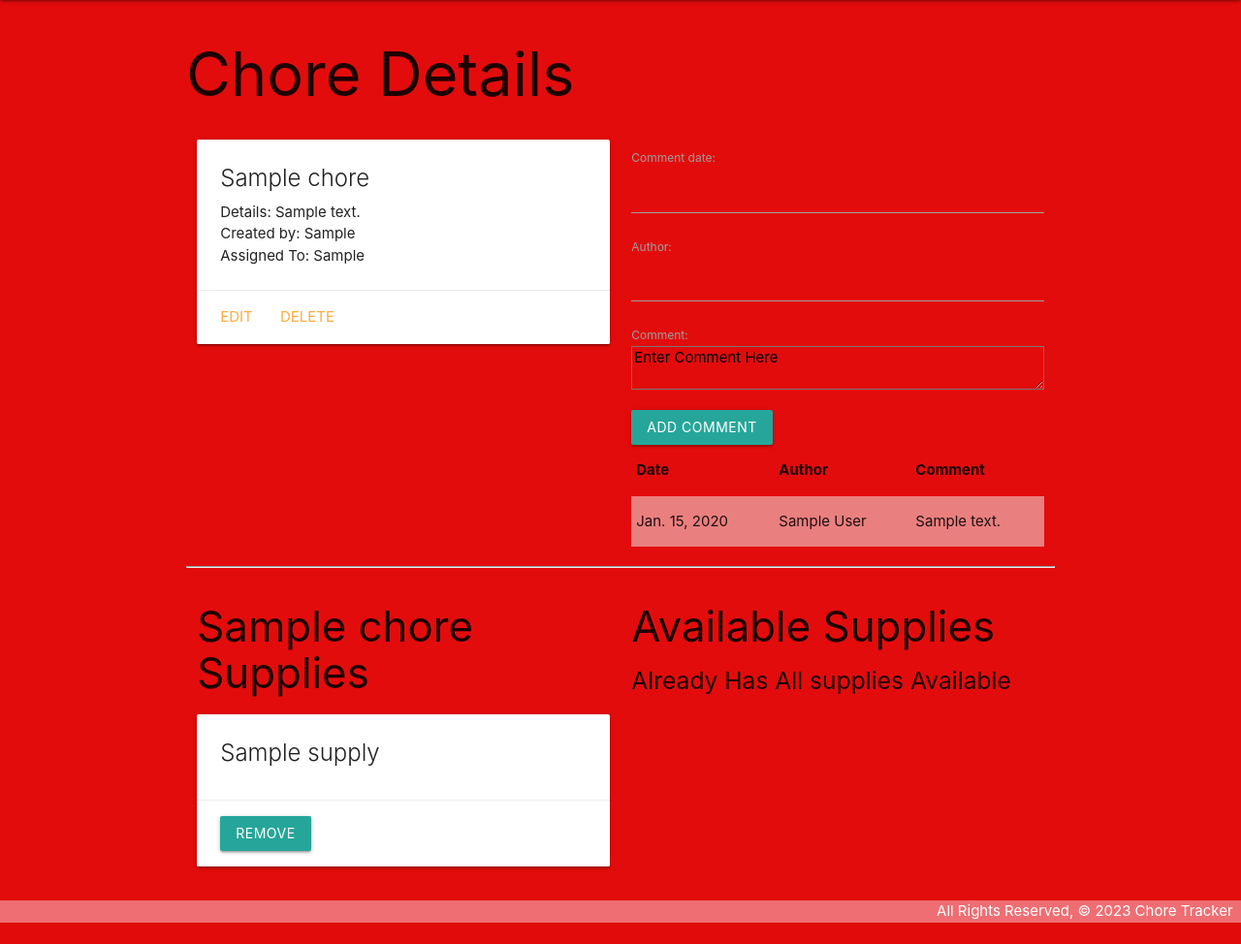
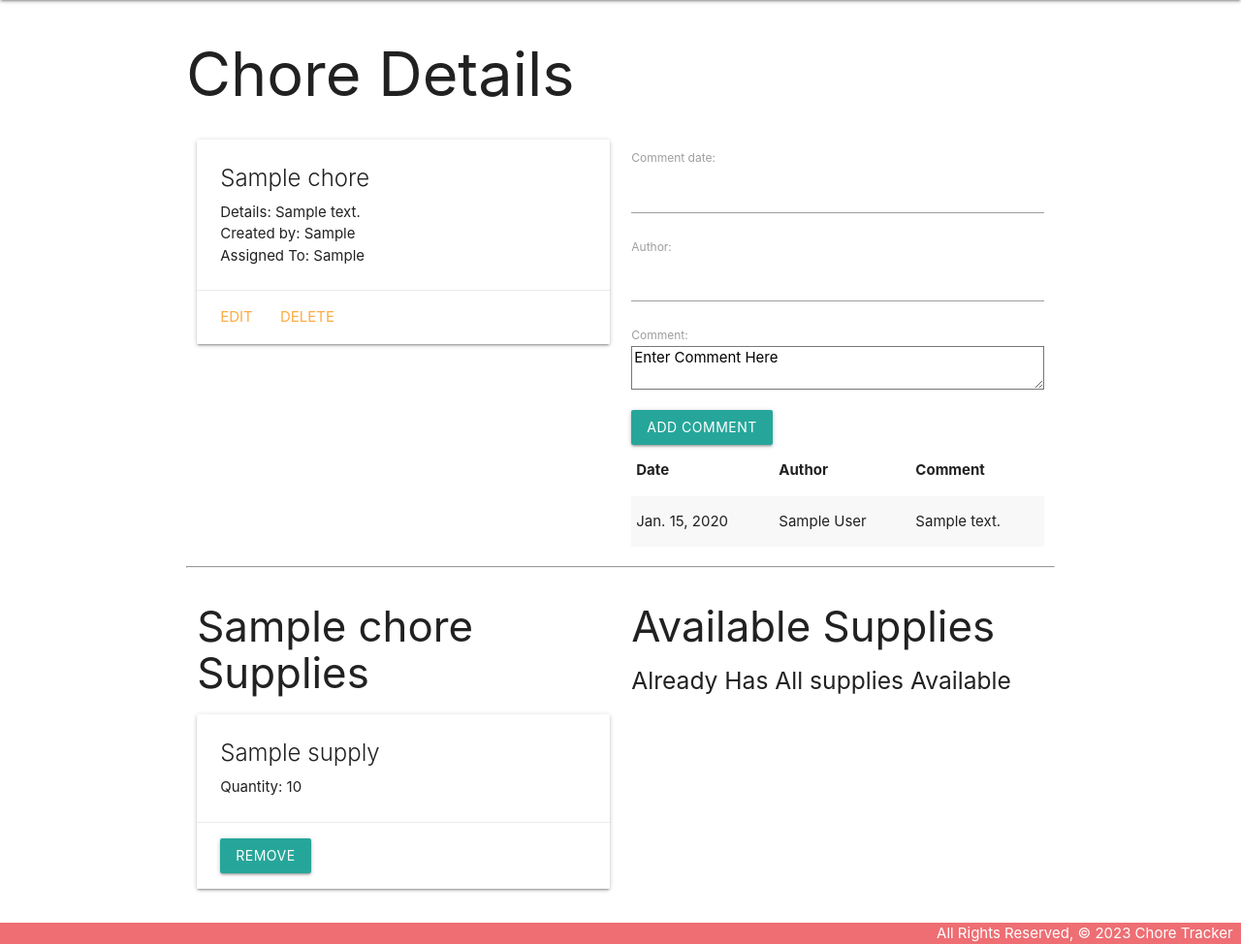
Before and after one commit to Data-Pirates-SEI/Data-Pirates-Project, a Django app: page /chores/1/ in a window 1280 px wide. Shown: the part 64-1038 px from the top of the page at 97% size. Before the commit the page ends 1016 px from the top, so only its background shows below. Run offline with Django 4.2, Linux system fonts and the light colour scheme; a user stored in the database is signed in; tables that the repository leaves empty hold one stand-in row (values such as "Sample post").

Commit message:
Create supply count

```diff
--- a/main_app/models.py
+++ b/main_app/models.py
@@ -7,7 +7,7 @@ from django.contrib.auth.models import User
 
 class Supply(models.Model):
     name = models.CharField(max_length=50)
-
+    qty = models.PositiveIntegerField(default=1)
     def __str__(self):
         return self.name
 
--- a/main_app/static/css/style.css
+++ b/main_app/static/css/style.css
@@ -2,7 +2,6 @@ body {
     display: flex;
     min-height: 100vh;
     flex-direction: column;
-    background-color: rgb(227, 12, 12);
   }
 
   main {
--- a/main_app/templates/chores/detail.html
+++ b/main_app/templates/chores/detail.html
@@ -53,6 +53,7 @@
           <span class="card-title">
             {{ supply.name }}
           </span>
+          <span class''>Quantity: {{ supply.qty }}</span>
         </div>
         <div class="card-action">
           <form action="{% url 'unassoc_supply' chore.id supply.id %}" method="POST">
@@ -72,6 +73,7 @@
     <div class="card">
       <div class="card-content">
         <span class="card-title"> {{ supply.name }} </span>
+        <span class=''>Quantity: {{ supply.qty }} </span>
       </div>
       <div class="card-action">
         <form
--- a/main_app/templates/main_app/supply_detail.html
+++ b/main_app/templates/main_app/supply_detail.html
@@ -8,6 +8,7 @@
     <div class="card">
       <div class="card-content">
         <span class="card-title">{{ supply.name }}</span>
+        <span class=''>Quantity: {{ supply.qty }}</span>
 
       </div>
       <div class="card-action">
--- a/main_app/templates/main_app/supply_list.html
+++ b/main_app/templates/main_app/supply_list.html
@@ -8,7 +8,7 @@
     <div class="card">
         <div class="card-content">
             <span class="card-title">{{ supply.name }}</span>
-
+            <span class=""> Quantity: {{ supply.qty }}</span>
         </div>
     </div>
   </a>
--- a/main_app/views.py
+++ b/main_app/views.py
@@ -75,7 +75,7 @@ class SupplyCreate(LoginRequiredMixin, CreateView):
 
 class SupplyUpdate(LoginRequiredMixin, UpdateView):
   model = Supply
-  fields = ['name']
+  fields = ['name', 'qty']
 
 class SupplyDelete(LoginRequiredMixin, DeleteView):
   model = Supply
```
Also changed, not shown: main_app/migrations/0007_supply_qty.py (added).
